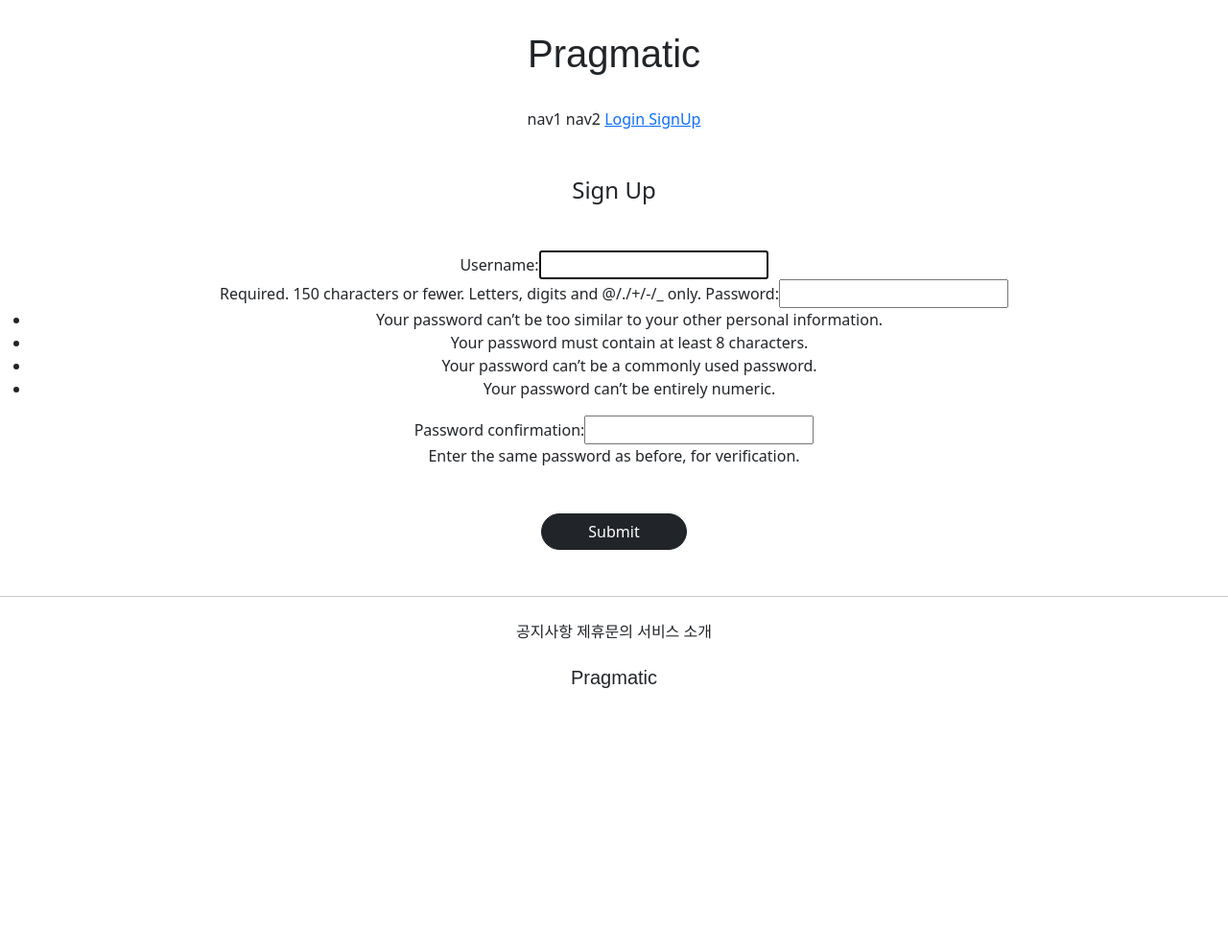
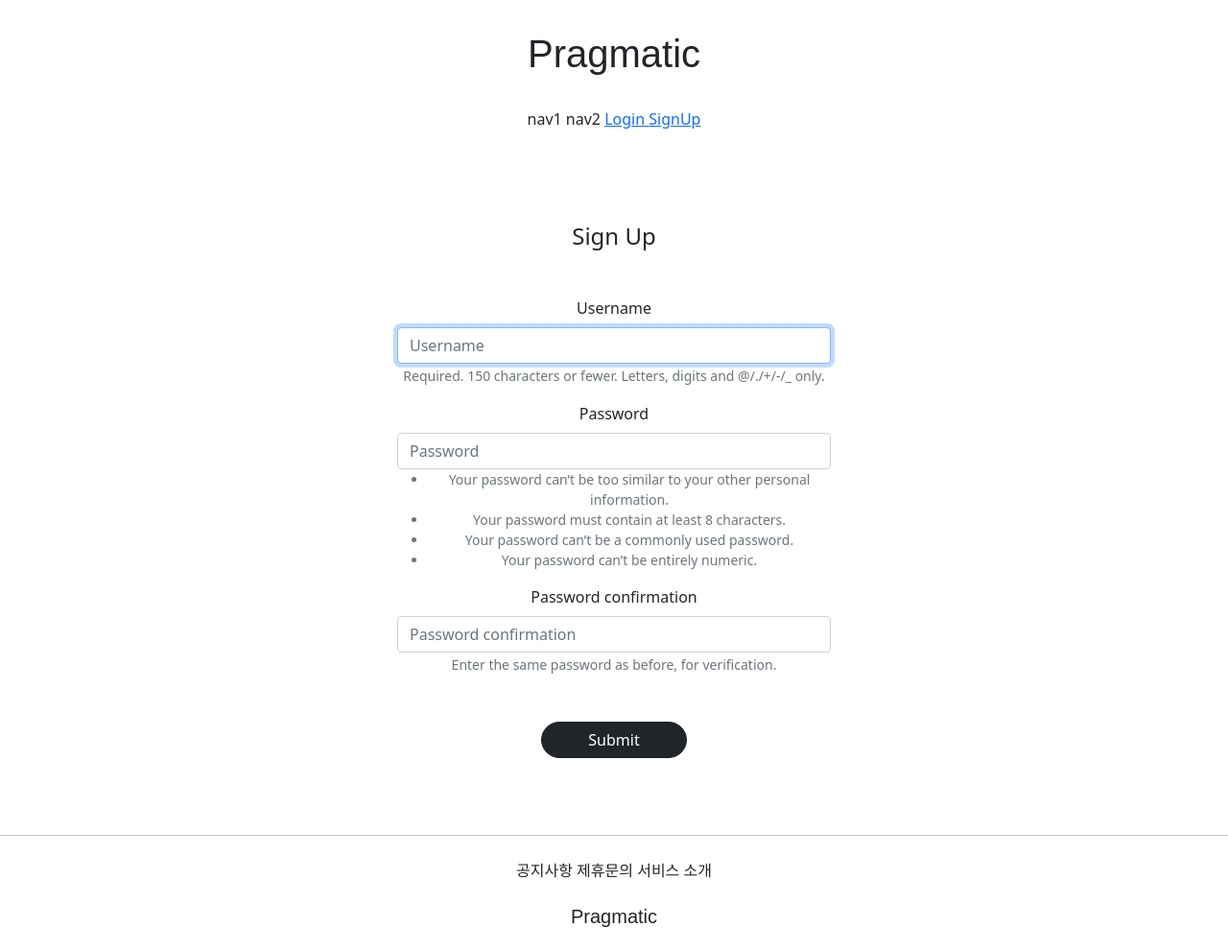
Before and after one commit to yeoni-ni/Web_Application, a Django app: page /accounts/create/ in a window 1280 px wide. Shown: the whole page at 96% size. Before the commit the page ends 717 px from the top, so only its background shows below. Run offline with Django 3.2, Linux system fonts and the light colour scheme; parts of the project's set-up code (start-up, migrations or seed data) failed here and were passed over; some libraries are stand-ins or nearby versions; some web fonts are replaced.

Commit message:
7/15 6class commit 2

```diff
--- a/View_Create/settings.py
+++ b/View_Create/settings.py
@@ -52,7 +52,9 @@ INSTALLED_APPS = [
     'django.contrib.sessions',
     'django.contrib.messages',
     'django.contrib.staticfiles',
+    'bootstrap4',
     'accountapp'
+
 ]
 
 MIDDLEWARE = [
--- a/accountapp/templates/accountapp/create.html
+++ b/accountapp/templates/accountapp/create.html
@@ -1,8 +1,8 @@
 {% extends 'base.html' %}
-
+{% load bootstrap4 %}
 {% block content %}
 
-    <div class="text-center">
+    <div class="text-center mx-500 m-auto">
         <div class="m-5">
             <h4>
                 Sign Up
@@ -11,7 +11,7 @@
         <div>
             <form action="{% url 'accountapp:create' %}" method="post">
                 {% csrf_token %}
-                {{ form }}
+                {% bootstrap_form form %}
                 <div class="m-5">
                     <input type="submit" class="btn btn-dark rounded-pill px-5">
                 </div>
--- a/accountapp/templates/accountapp/login.html
+++ b/accountapp/templates/accountapp/login.html
@@ -1,8 +1,8 @@
 {% extends 'base.html' %}
-
+{% load bootstrap4 %}
 {% block content %}
 
-    <div class="text-center">
+    <div class="text-center mx-500 m-auto">
         <div class="m-5">
             <h4>
                 Login
@@ -11,7 +11,7 @@
         <div>
             <form action="{% url 'accountapp:login' %}" method="post">
                 {% csrf_token %}
-                {{ form }}
+                {% bootstrap_form form %}
                 <div class="m-5">
                     <input type="submit" class="btn btn-dark rounded-pill px-5">
                 </div>
--- a/static/base.css
+++ b/static/base.css
@@ -12,3 +12,8 @@
 .Pragmatic_footer_button{
     margin-top: 1.5rem
 }
+
+.mx-500{
+    max-width: 500px;
+    padding: 1rem 1.5rem;
+}
```
